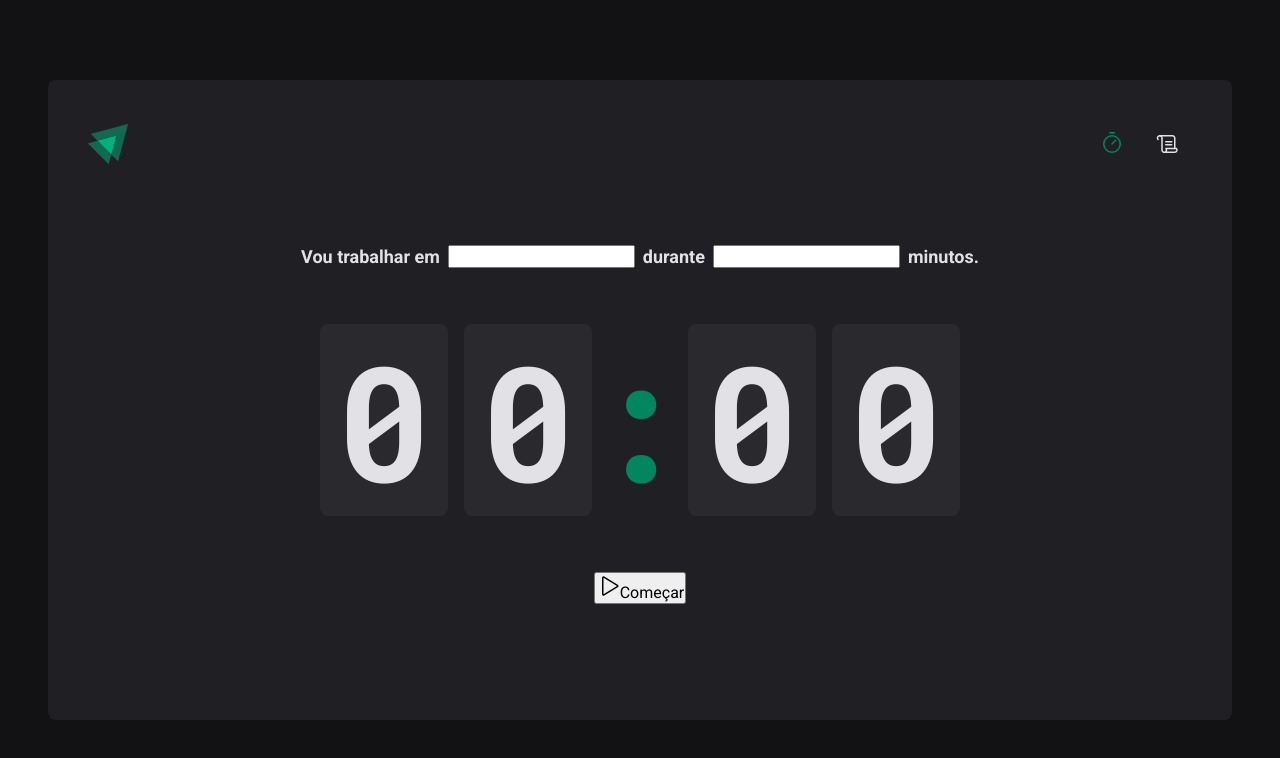
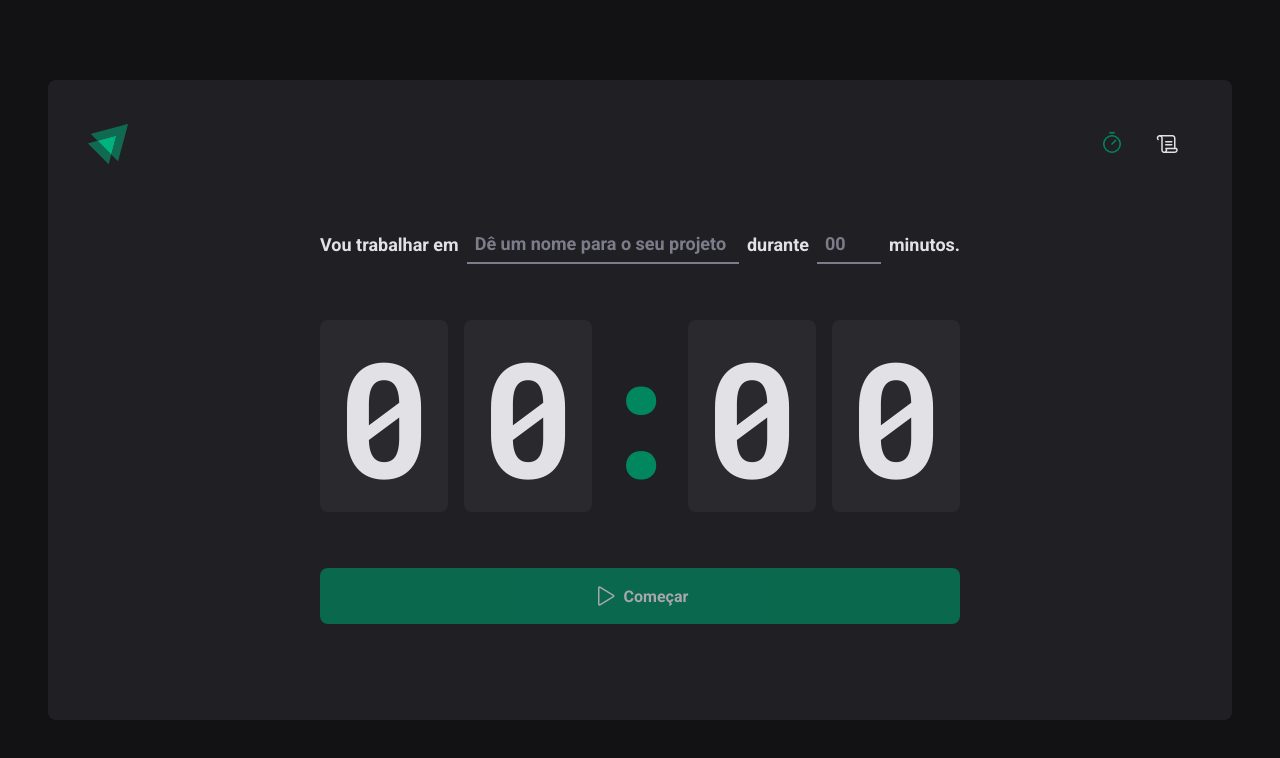
Before and after one commit to michel-cm/Timer-Ignite, a React (Vite) app: page / in a window 1280 px wide. Shown: the top 758 px of the page. Built offline with nearby package versions, Linux system fonts and the light colour scheme.

Commit message:
layout Home fin.

```diff
--- a/src/pages/Home/index.tsx
+++ b/src/pages/Home/index.tsx
@@ -3,7 +3,10 @@
   CountDownContainer,
   FormContainer,
   HomeContainer,
+  MinutesAmountInput,
   Separator,
+  StartCountDownButton,
+  TaskInput,
 } from "./styles";
 
 export function Home() {
@@ -12,10 +15,14 @@
       <form action="">
         <FormContainer>
           <label htmlFor="task">Vou trabalhar em</label>
-          <input id="task" />
+          <TaskInput id="task" placeholder="Dê um nome para o seu projeto" />
 
           <label htmlFor="minutesAmount">durante</label>
-          <input type="number" id="minutesAmount" />
+          <MinutesAmountInput
+            type="number"
+            id="minutesAmount"
+            placeholder="00"
+          />
 
           <span>minutos.</span>
         </FormContainer>
@@ -28,10 +35,10 @@
           <span>0</span>
         </CountDownContainer>
 
-        <button type="submit">
+        <StartCountDownButton disabled type="submit">
           <Play size={24} />
           Começar
-        </button>
+        </StartCountDownButton>
       </form>
     </HomeContainer>
   );
--- a/src/pages/Home/styles.ts
+++ b/src/pages/Home/styles.ts
@@ -28,6 +28,33 @@
   flex-wrap: wrap;
 `;
 
+const BaseInput = styled.input`
+  background: transparent;
+  height: 2.5rem;
+  border: 0;
+  border-bottom: 2px solid ${(props) => props.theme["gray-500"]};
+  font-weight: bold;
+  font-size: 1.125rem;
+  padding: 0 0.5rem;
+  color: ${(props) => props.theme["gray-100"]};
+
+  &::placeholder {
+    color: ${(props) => props.theme["gray-500"]};
+  }
+  &:focus {
+    box-shadow: none;
+    border-color: ${(props) => props.theme["green-500"]};
+  }
+`;
+
+export const TaskInput = styled(BaseInput)`
+  flex: 1;
+`;
+
+export const MinutesAmountInput = styled(BaseInput)`
+  width: 4rem;
+`;
+
 export const CountDownContainer = styled.div`
   font-family: "Roboto Mono", monospace;
   font-size: 10rem;
@@ -53,3 +80,31 @@
   display: flex;
   justify-content: center;
 `;
+
+export const StartCountDownButton = styled.button`
+  width: 100%;
+  border: 0;
+  padding: 1rem;
+  border-radius: 8px;
+
+  display: flex;
+  align-items: center;
+  justify-content: center;
+
+  gap: 0.5rem;
+  font-weight: bold;
+
+  cursor: pointer;
+
+  background: ${(props) => props.theme["green-500"]};
+  color: ${(props) => props.theme["gray-100"]};
+
+  &:disabled {
+    opacity: 0.7;
+    cursor: not-allowed;
+  }
+
+  &:not(:disabled):hover {
+    background: ${(props) => props.theme["green-700"]};
+  }
+`;
```
